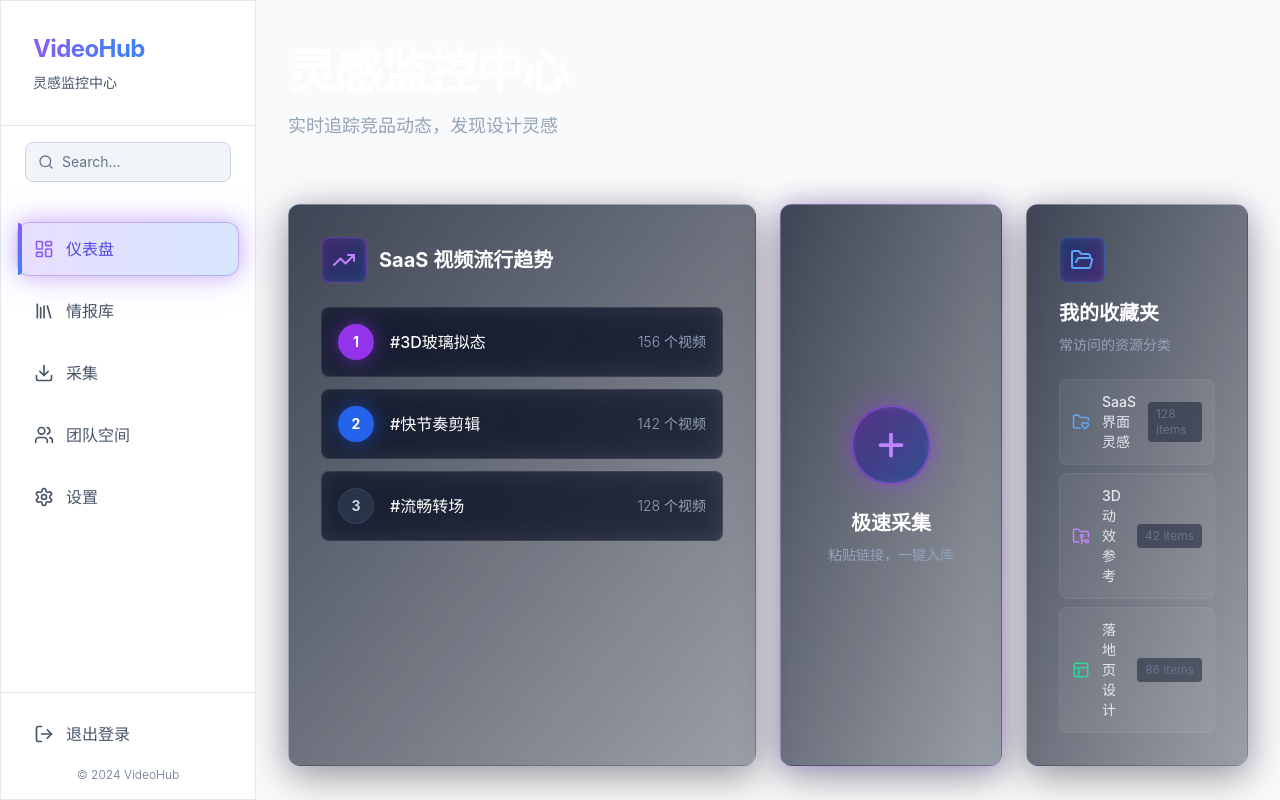
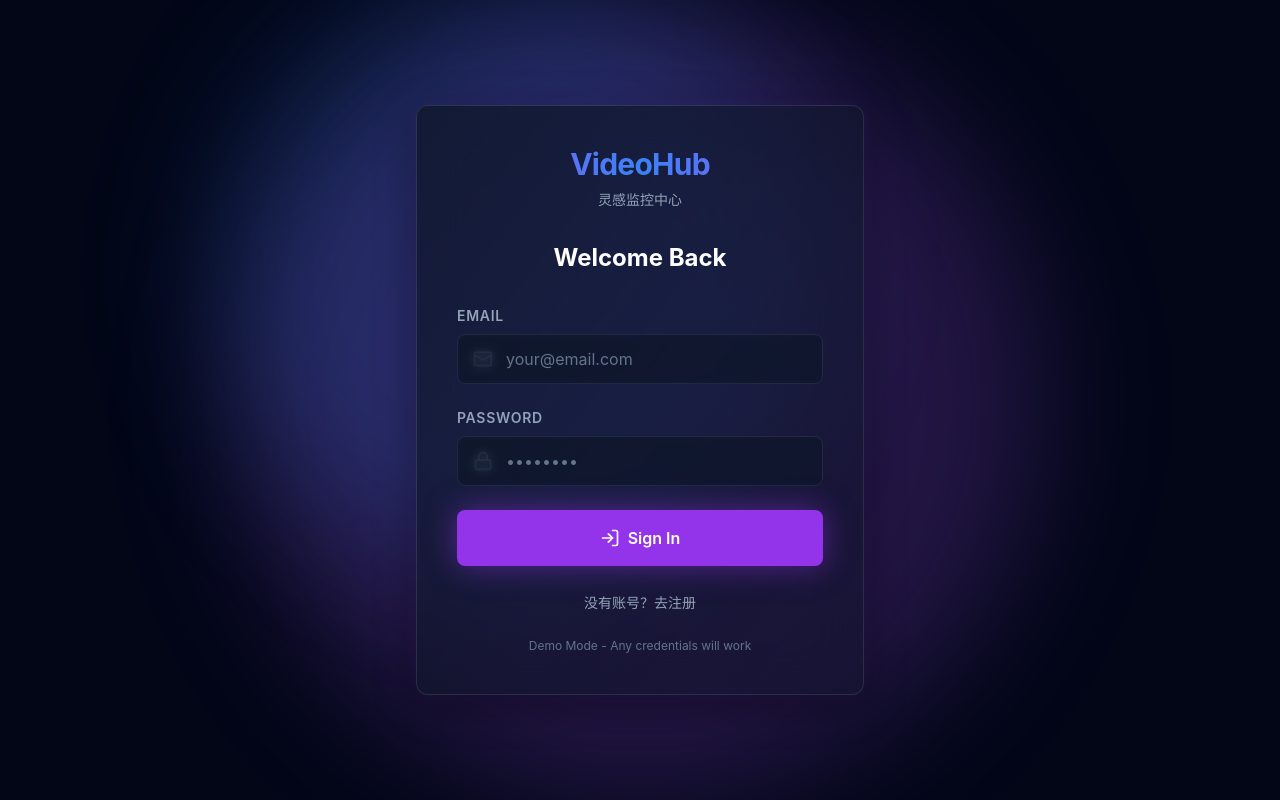
Before and after one commit to Zlll5316/VideoHub, a React (Vite) app: page / in a window 1280 px wide. Before the commit this address led to /dashboard. Built offline with nearby package versions, Linux system fonts and the light colour scheme.

Commit message:
更新登录页设计

```diff
--- a/src/App.tsx
+++ b/src/App.tsx
@@ -1,3 +1,4 @@
+import { useState } from 'react';
 import { BrowserRouter as Router, Routes, Route, Navigate } from 'react-router-dom';
 import Layout from './components/Layout';
 import Login from './components/Login';
@@ -14,9 +15,6 @@ import TeamSpace from './components/TeamSpace';
 function AppContent() {
   return (
     <Routes>
-      {/* 登录页面 - 独立显示，无 Layout */}
-      <Route path="/login" element={<Login />} />
-
       {/* 其他页面 - 使用 Layout 包裹（包含 Sidebar） */}
       <Route element={<Layout />}>
         <Route path="/" element={<Navigate to="/dashboard" replace />} />
@@ -35,10 +33,20 @@ function AppContent() {
 }
 
 function App() {
+  const [isAuthenticated, setIsAuthenticated] = useState(false);
+
+  const handleLogin = () => {
+    setIsAuthenticated(true);
+  };
+
   return (
     <div className="min-h-screen bg-[#0a0a12] text-slate-200">
       <Router>
-        <AppContent />
+        {!isAuthenticated ? (
+          <Login onLogin={handleLogin} />
+        ) : (
+          <AppContent />
+        )}
       </Router>
     </div>
   );
--- a/src/components/Login.tsx
+++ b/src/components/Login.tsx
@@ -1,23 +1,26 @@
 import { useState } from 'react';
-import { useNavigate } from 'react-router-dom';
 import { motion } from 'framer-motion';
-import { Mail, Lock, LogIn } from 'lucide-react';
+import { Mail, Lock, LogIn, UserPlus } from 'lucide-react';
 
-export default function Login() {
-  const navigate = useNavigate();
+interface LoginProps {
+  onLogin: () => void;
+}
+
+export default function Login({ onLogin }: LoginProps) {
   const [email, setEmail] = useState('');
   const [password, setPassword] = useState('');
   const [isLoading, setIsLoading] = useState(false);
+  const [isSignUp, setIsSignUp] = useState(false);
 
   const handleSubmit = async (e: React.FormEvent) => {
     e.preventDefault();
     setIsLoading(true);
 
-    // 模拟登录请求
+    // 模拟登录/注册请求
     setTimeout(() => {
       setIsLoading(false);
-      // 登录成功，跳转到 Dashboard
-      navigate('/dashboard');
+      // 登录/注册成功，调用 onLogin 回调
+      onLogin();
     }, 1000);
   };
 
@@ -46,7 +49,9 @@ export default function Login() {
           </div>
 
           {/* Welcome Title */}
-          <h2 className="text-2xl font-bold text-white mb-8 text-center">Welcome Back</h2>
+          <h2 className="text-2xl font-bold text-white mb-8 text-center">
+            {isSignUp ? 'Create Account' : 'Welcome Back'}
+          </h2>
 
           {/* Form */}
           <form onSubmit={handleSubmit} className="space-y-6">
@@ -86,7 +91,7 @@ export default function Login() {
               </div>
             </div>
 
-            {/* Sign In Button */}
+            {/* Sign In/Sign Up Button */}
             <motion.button
               type="submit"
               disabled={isLoading}
@@ -97,16 +102,27 @@ export default function Login() {
               {isLoading ? (
                 <>
                   <div className="w-5 h-5 border-2 border-white/30 border-t-white rounded-full animate-spin"></div>
-                  <span>Signing In...</span>
+                  <span>{isSignUp ? 'Creating Account...' : 'Signing In...'}</span>
                 </>
               ) : (
                 <>
-                  <LogIn size={20} />
-                  <span>Sign In</span>
+                  {isSignUp ? <UserPlus size={20} /> : <LogIn size={20} />}
+                  <span>{isSignUp ? 'Sign Up' : 'Sign In'}</span>
                 </>
               )}
             </motion.button>
           </form>
+
+          {/* Toggle Sign Up / Sign In */}
+          <div className="mt-6 text-center">
+            <button
+              type="button"
+              onClick={() => setIsSignUp(!isSignUp)}
+              className="text-sm text-slate-400 hover:text-purple-400 transition-colors"
+            >
+              {isSignUp ? '已有账号？去登录' : '没有账号？去注册'}
+            </button>
+          </div>
 
           {/* Footer Text */}
           <p className="text-center text-xs text-slate-500 mt-6">
```
